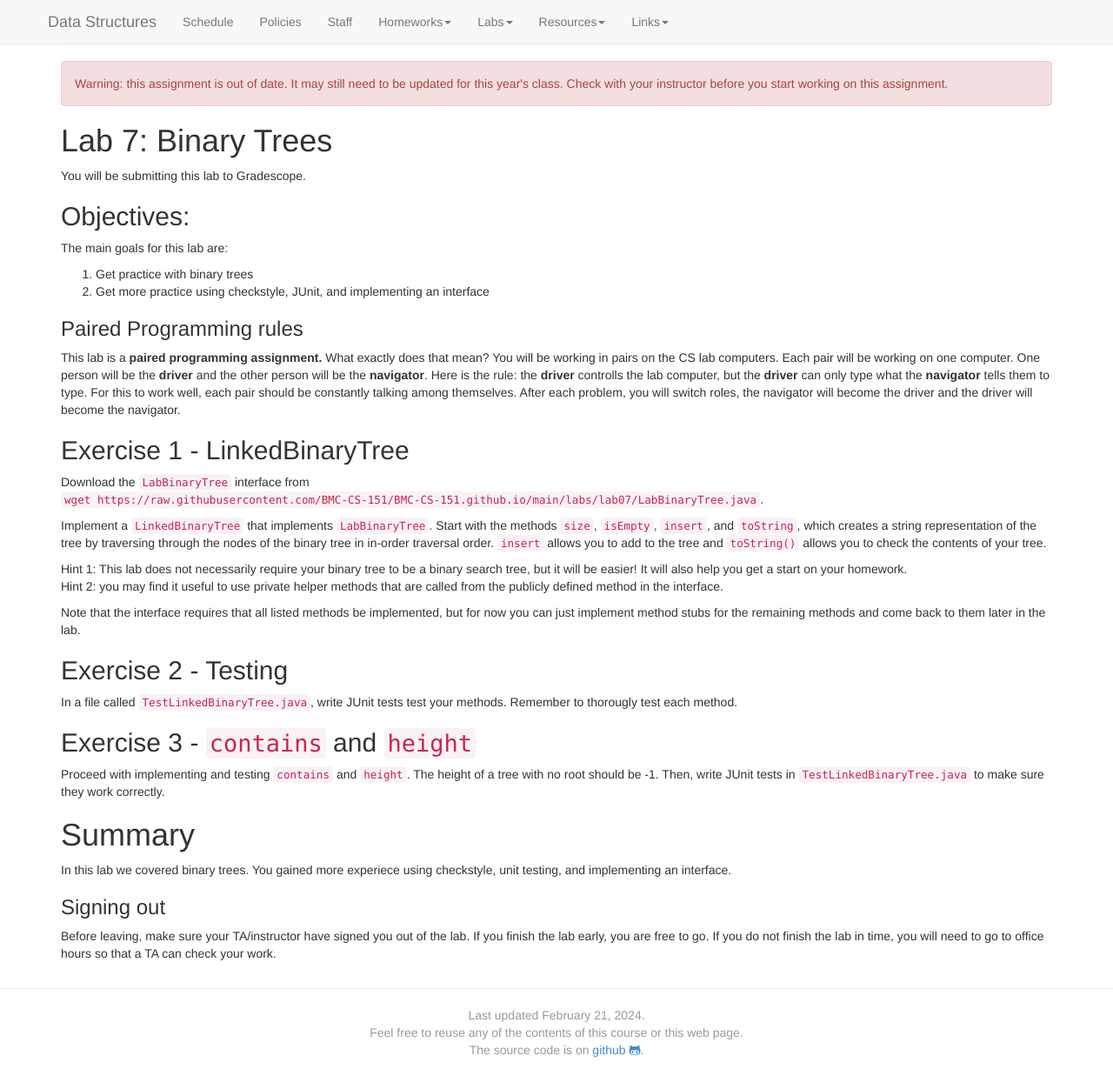
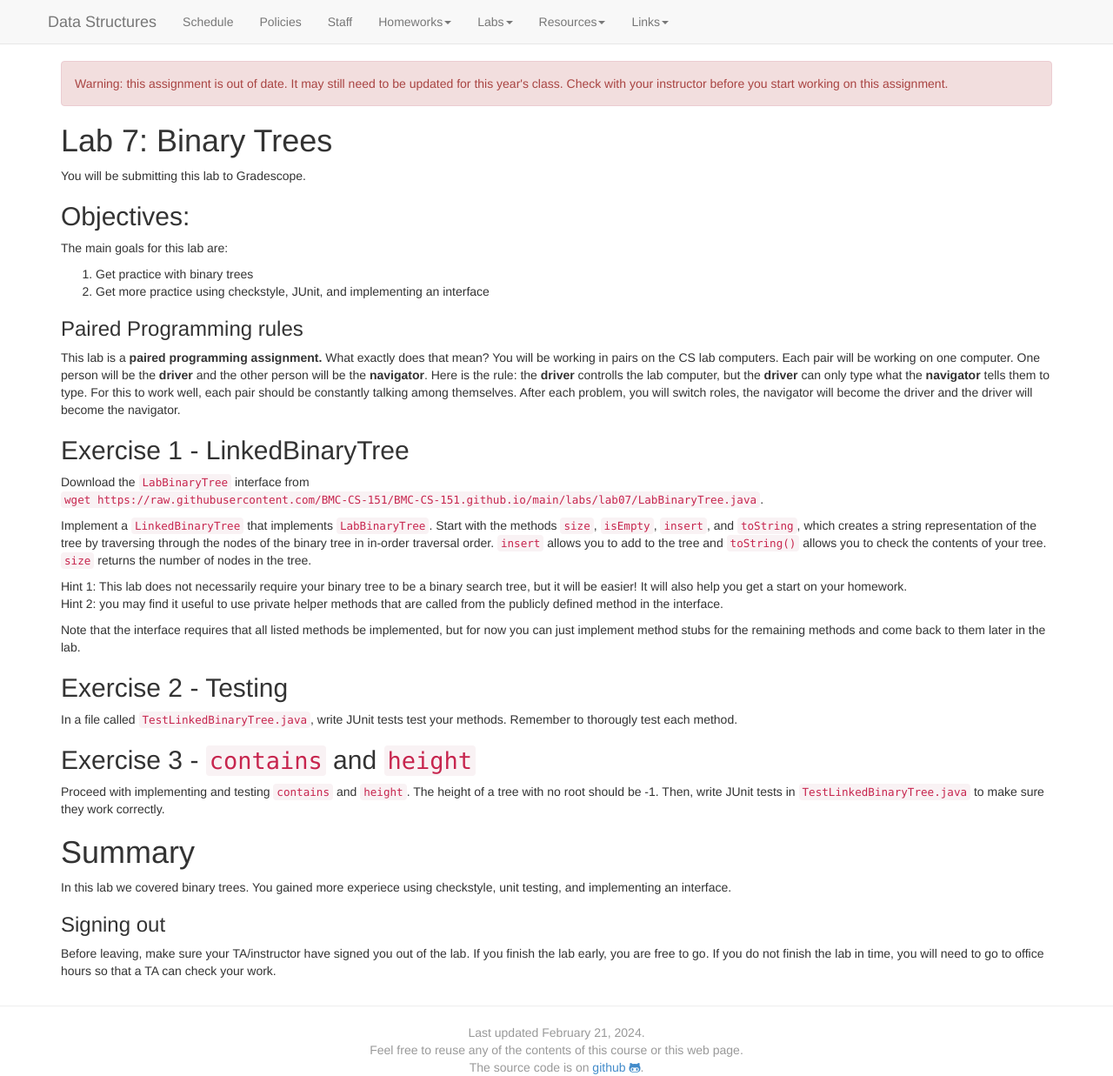
Before and after one commit to kalte0/BMC-CS-151.github.io, a Jekyll site: the page built from labs/Lab07.md, in a window 1280 px wide and 1237 px high. Shown: the whole window at 87% size. Built offline with Jekyll 4.4.1, drawn with Linux system fonts in a browser that asks for light colours; nearby versions of some CDN libraries.

Commit message:
Update Lab07.md

```diff
--- a/labs/Lab07.md
+++ b/labs/Lab07.md
@@ -78,6 +78,7 @@ of the tree by traversing through the nodes
 of the binary tree in in-order traversal order.
 `insert` allows you to add to the tree and `toString()` allows
 you to check the contents of your tree.
+`size` returns the number of nodes in the tree.
 
 Hint 1: This lab does not necessarily require your binary tree to be a binary search tree, but it will be easier! It will also help you get a start on your homework.
 Hint 2: you may find it useful to use private helper methods that are called from the publicly defined method in the interface.
```
